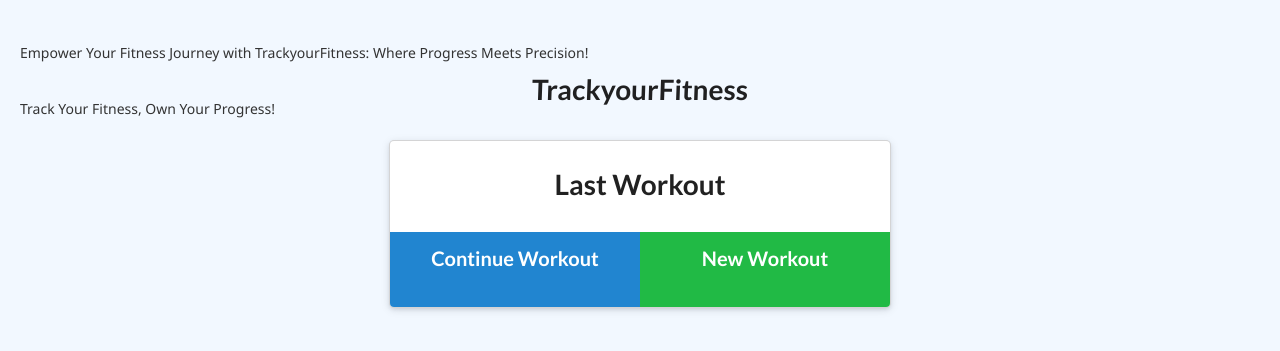
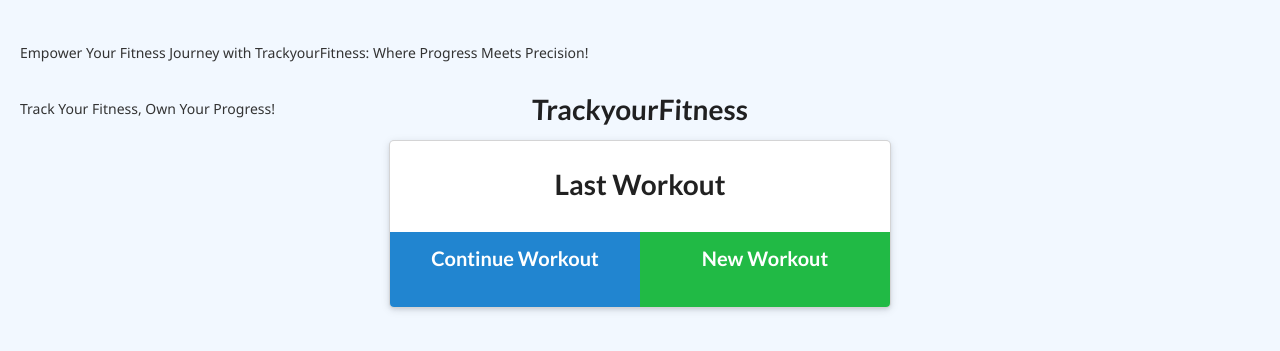
Before and after one commit to alantiren/TrackyourFitness, a website: page public/index.html in a window 1280 px wide. Shown: the part 89-440 px from the top of the page. Drawn offline with nearby package versions, Linux system fonts and the light colour scheme; no server answers.

Commit message:
Update style.css

```diff
--- a/public/style.css
+++ b/public/style.css
@@ -50,7 +50,7 @@ nav img {
 
 header {
   height: 150px;
-  padding-top: 80px;
+  padding-top: 100px; /* Adjust the padding-top to move the header down */
   text-align: center;
   font-size: 1.5rem;
 }
```
